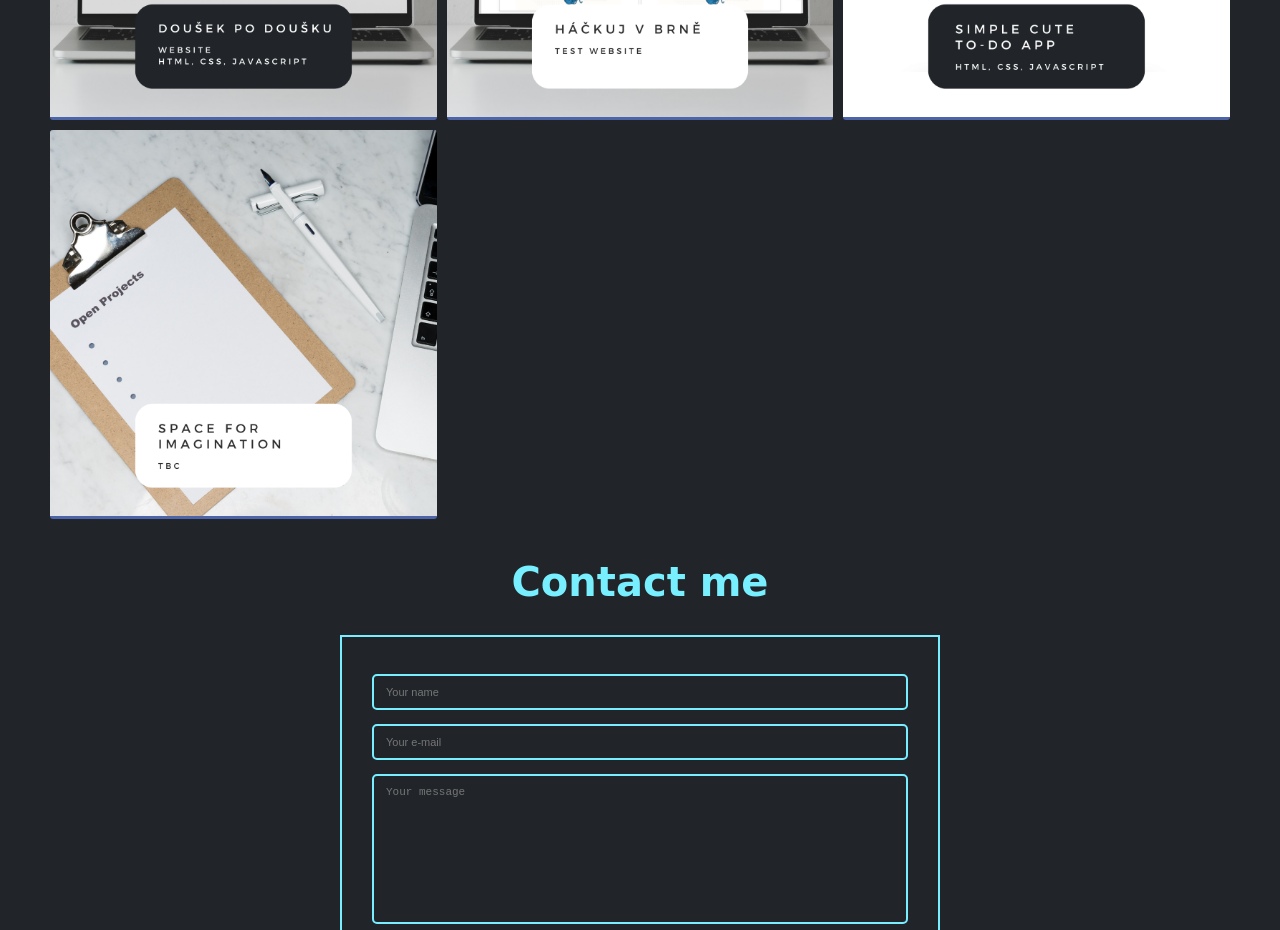
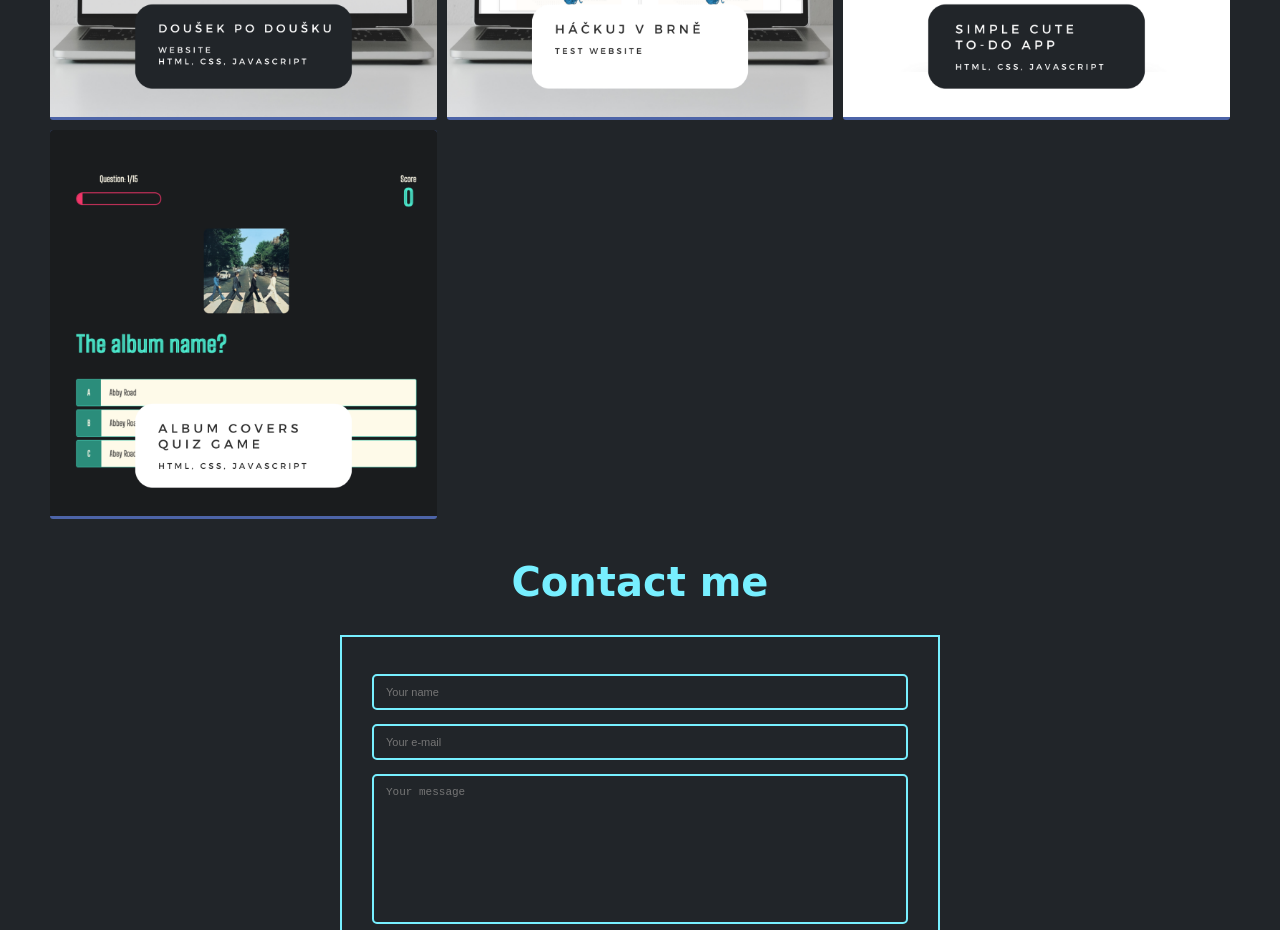
Before and after one commit to Majchala/portfolio-website, a plain HTML site: page index.html in a window 1280 px wide. Shown: the part 2080-3010 px from the top of the page. Drawn offline with nearby package versions, Linux system fonts and the light colour scheme; a web font is replaced by a local one.

Commit message:
add music quiz project

```diff
--- a/index.html
+++ b/index.html
@@ -171,10 +171,8 @@
                 <img src="images/todoapp.avif" alt="To-do webová aplikace" class="portfolio-img">
             </a>
 
-
-
-            <a href="#" class="portfolio-item">
-                <img src="images/tbc.avif" alt="bude dále zpracováno" class="portfolio-img">
+            <a href="https://album-covers-quiz.netlify.app/" class="portfolio-item">
+                <img src="images/musicquiz.avif" alt="hudební kvíz" class="portfolio-img">
             </a>
         </div>
     </section>
```
Also changed, not shown: images/musicquiz.avif (added), 1 other file.
